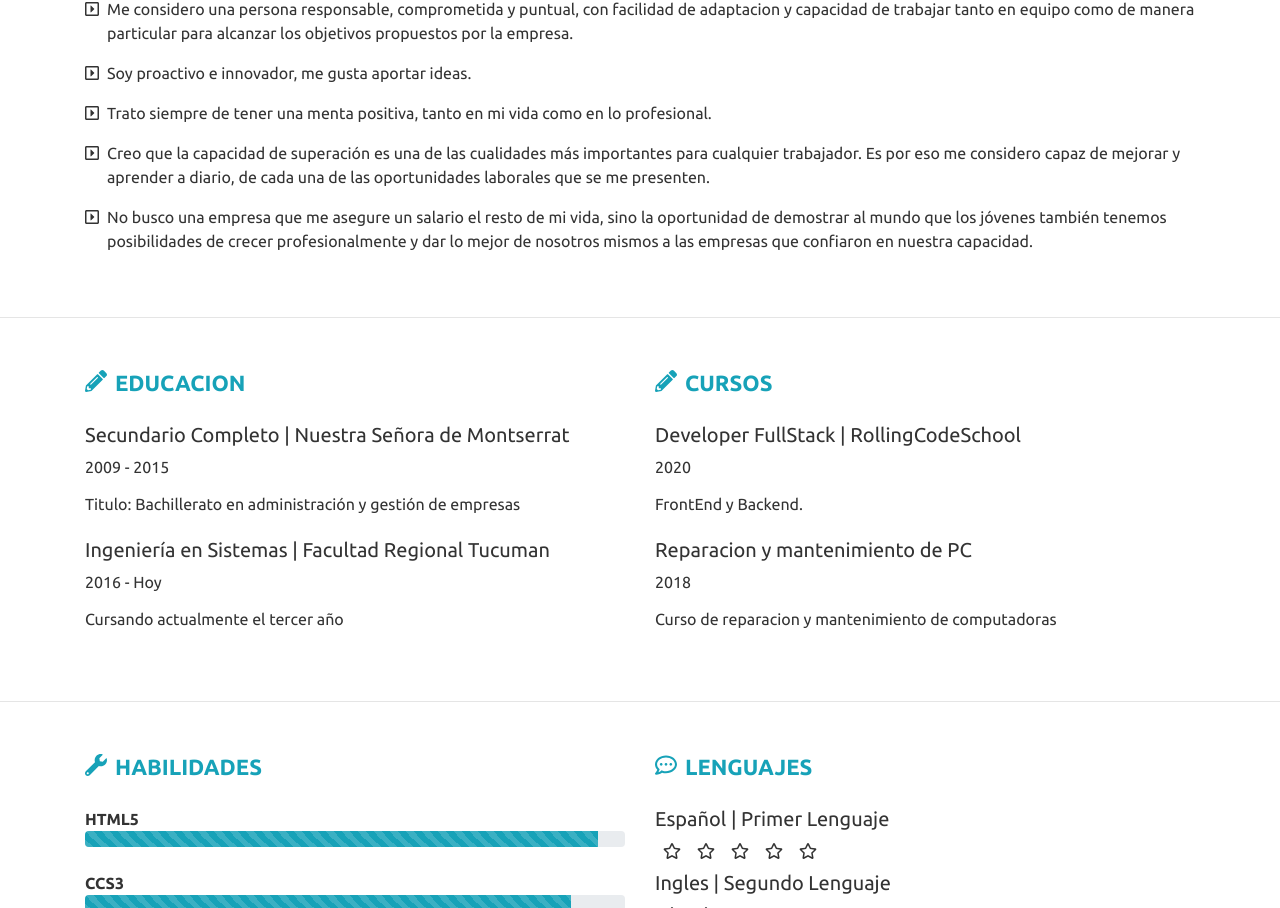
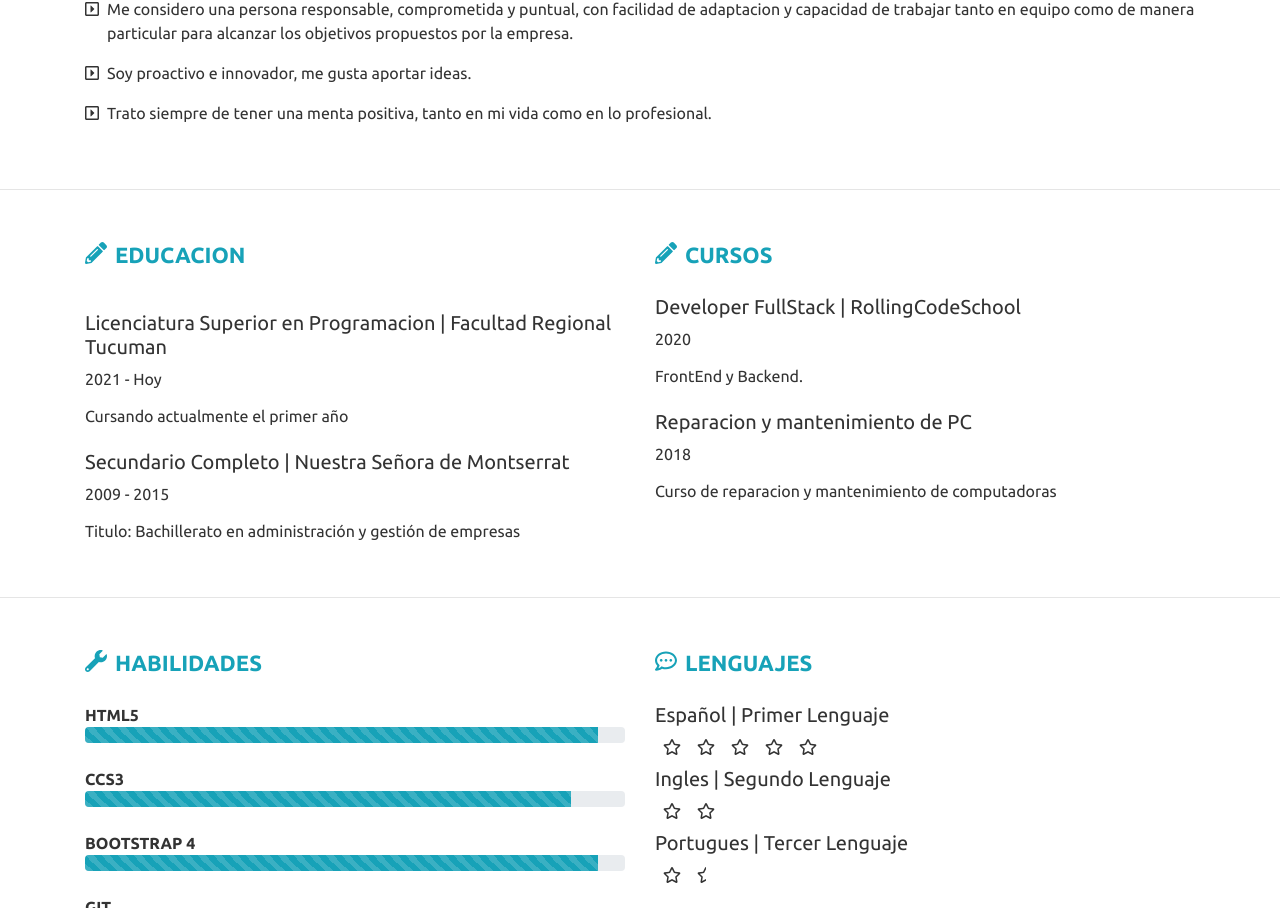
Before and after one commit to francooluna1/curriculum, a React (Create React App) app: page / in a window 1280 px wide. Shown: the part 471-1379 px from the top of the page. Built offline with nearby package versions, Linux system fonts and the light colour scheme.

Commit message:
Se realizaron cambios en la seccion sobre mi y educacion

```diff
--- a/src/App.js
+++ b/src/App.js
@@ -66,7 +66,7 @@ function App() {
               <span className="d-flex justify-content-start">
                 <FontAwesomeIcon icon={faMapMarkerAlt} className="mr-2 mt-1" />
                 <p>
-                  <strong>LOCALIDAD:</strong> Tafi Viejo, Tucuman, Argentina
+                  <strong>LOCALIDAD:</strong> Tucuman, Argentina
                 </p>
               </span>
             </Col>
@@ -100,24 +100,6 @@ function App() {
             lo profesional.
           </p>
         </span>
-        <span className="d-flex justify-content-start">
-          <FontAwesomeIcon icon={faCaretSquareRight} className="mr-2 mt-1" />
-          <p>
-            Creo que la capacidad de superación es una de las cualidades más
-            importantes para cualquier trabajador. Es por eso me considero capaz
-            de mejorar y aprender a diario, de cada una de las oportunidades
-            laborales que se me presenten.
-          </p>
-        </span>
-        <span className="d-flex justify-content-start">
-          <FontAwesomeIcon icon={faCaretSquareRight} className="mr-2 mt-1" />
-          <p>
-            No busco una empresa que me asegure un salario el resto de mi vida,
-            sino la oportunidad de demostrar al mundo que los jóvenes también
-            tenemos posibilidades de crecer profesionalmente y dar lo mejor de
-            nosotros mismos a las empresas que confiaron en nuestra capacidad.
-          </p>
-        </span>
       </section>
       <hr></hr>
       <section className="container my-5">
@@ -129,6 +111,13 @@ function App() {
                 <strong>EDUCACION</strong>
               </p>
             </span>
+            <div className="my-4 texto">
+              <span>
+                <h5>Licenciatura Superior en Programacion | Facultad Regional Tucuman</h5>
+                <p>2021 - Hoy</p>
+                <h6>Cursando actualmente el primer año</h6>
+              </span>
+            </div>
             <div className="my-2 texto">
               <span>
                 <h5>Secundario Completo | Nuestra Señora de Montserrat</h5>
@@ -136,13 +125,6 @@ function App() {
                 <h6>
                   Titulo: Bachillerato en administración y gestión de empresas
                 </h6>
-              </span>
-            </div>
-            <div className="my-4 texto">
-              <span>
-                <h5>Ingeniería en Sistemas | Facultad Regional Tucuman</h5>
-                <p>2016 - Hoy</p>
-                <h6>Cursando actualmente el tercer año</h6>
               </span>
             </div>
           </Col>
```
